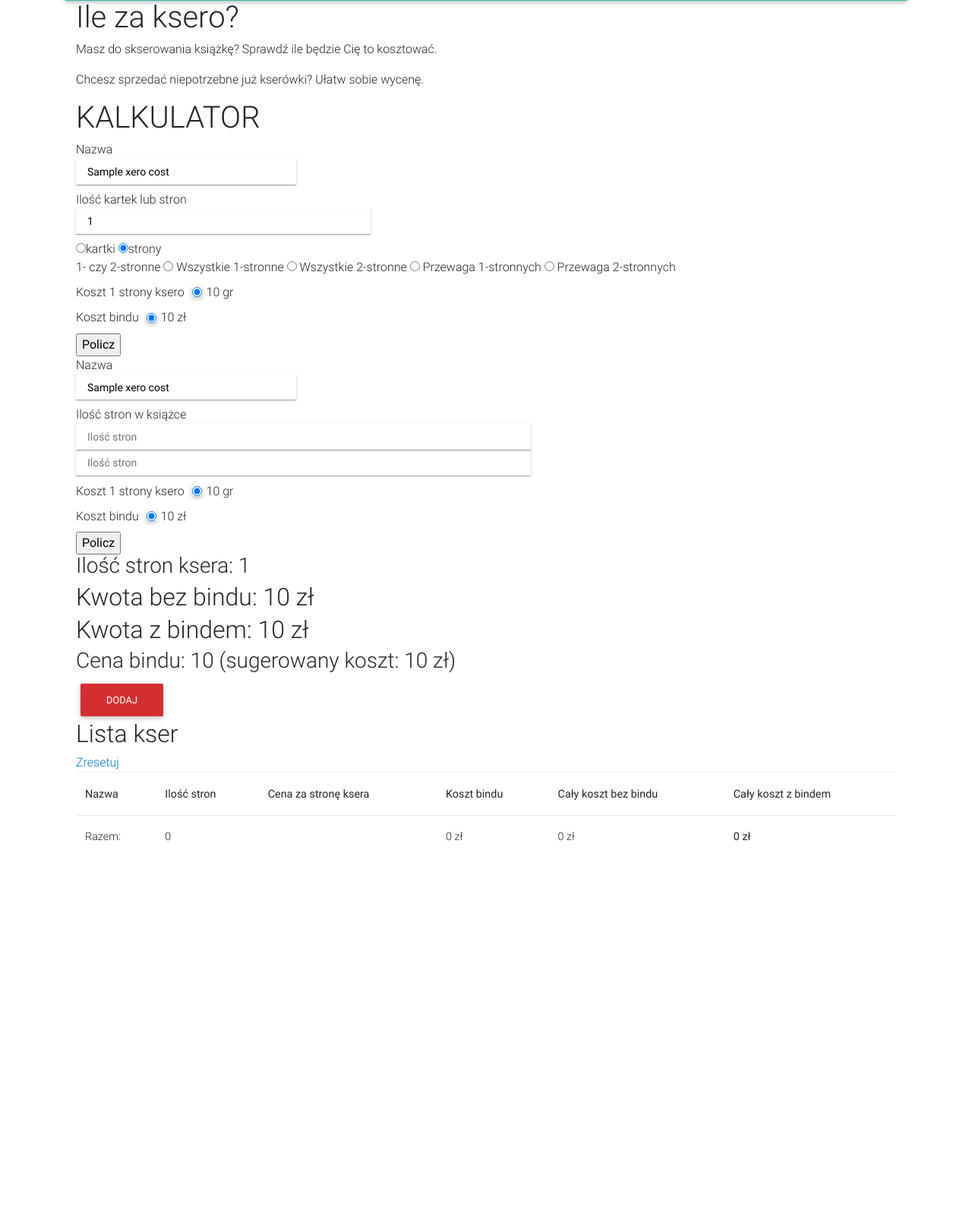
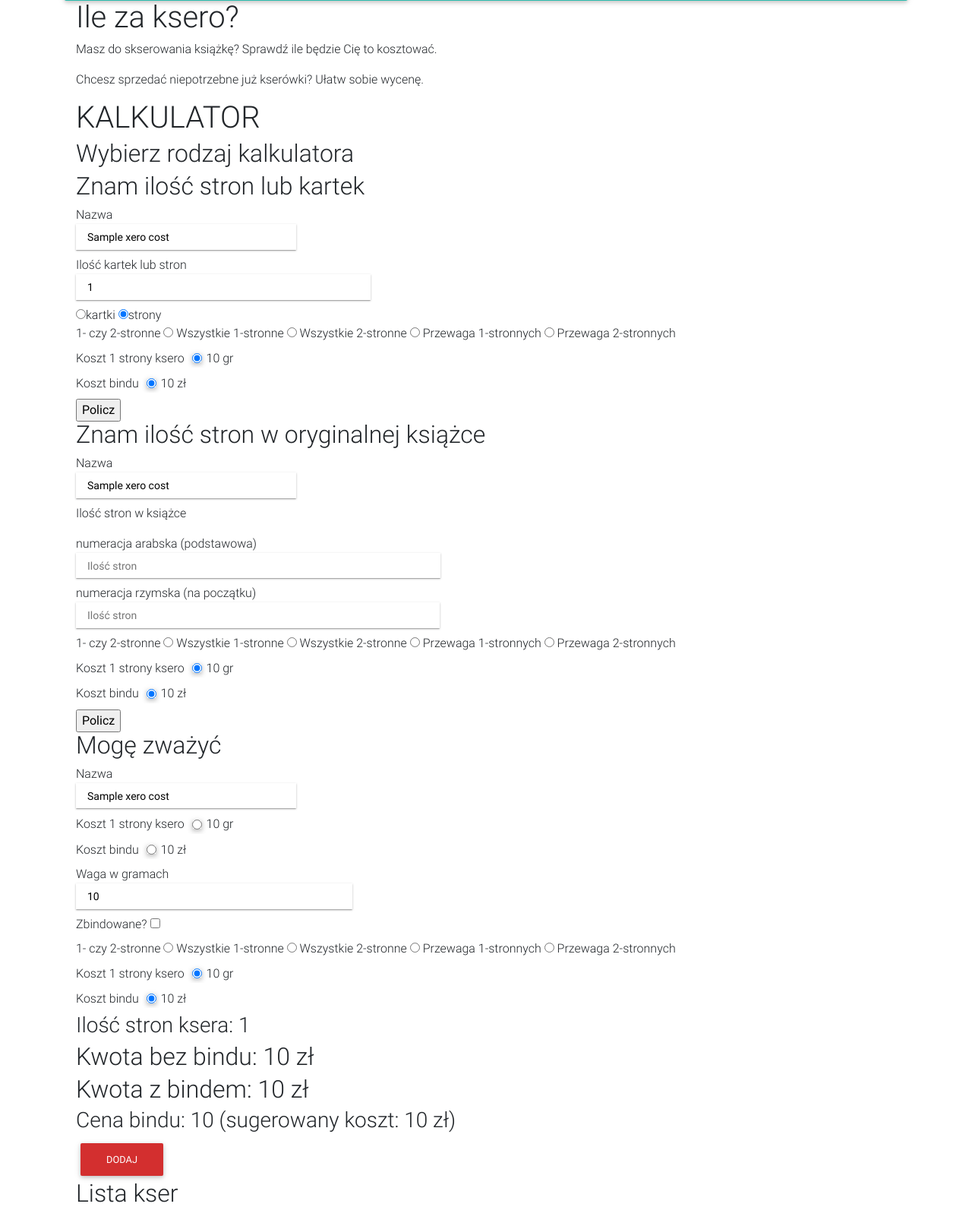
Before and after one commit to totine/my-project--python-django-drf--ile-za-ksero--backend, a Django app: template calculator/templates/calc.html in a window 1280 px wide. Shown: the part 55-1644 px from the top of the page at 76% size. Before the commit the page ends 1162 px from the top, so only its background shows below. Run offline with Django 3.2, Linux system fonts and the light colour scheme; tables that the repository leaves empty hold one stand-in row (values such as "Sample post"); the template is opened without the code that fills it: values that come from a table or form of the project are taken from there, most other values are stand-ins (such as "Sample title", 1, 10 or a date in 2020); some libraries are stand-ins or nearby versions.

Commit message:
Move common elements in template into diff files, add by-weight form

```diff
--- a/calculator/templates/calc.html
+++ b/calculator/templates/calc.html
@@ -13,106 +13,96 @@
                 <p>Masz do skserowania książkę? Sprawdź ile będzie Cię to kosztować.</p>
                 <p>Chcesz sprzedać niepotrzebne już kserówki? Ułatw sobie wycenę.</p>
                 <h1>KALKULATOR</h1>
+            <h2>Wybierz rodzaj kalkulatora</h2>
+                <h2>Znam ilość stron lub kartek</h2>
                 <form method="post" action="/calc/calculate/">
                     {% csrf_token %}
+                    {% include 'elements/name-input.html' %}
                     <div>
-                        <label for="name">Nazwa
-                            <input type="text" name="name" class="input-alternate" placeholder="Nazwa (opcjonalnie)" value="{{ xero_cost.name }}">
+                        <label for="number_of_pages_or_cards">Ilość kartek lub stron
+                            <input type="number" name="number_of_pages_or_cards" class="input-alternate"
+                                   placeholder="Ilość stron lub kartek"
+                                   value= {% if xero_cost.is_cards_in_form %} "{{ xero_cost.number_of_cards }}" {% else %}
+                                       "{{ xero_cost.number_of_pages }}" {% endif %}>
                         </label>
                     </div>
                     <div>
-                        <label for="number_of_pages_or_cards">Ilość kartek lub stron
-                            <input type="number" name="number_of_pages_or_cards" class="input-alternate" placeholder="Ilość stron lub kartek" value= {% if xero_cost.is_cards_in_form %} "{{ xero_cost.number_of_cards }}" {% else %}  "{{ xero_cost.number_of_pages }}" {% endif %}>
+                        <input type="radio" name="pages_or_cards" value="cards"
+                               {% if xero_cost.is_cards_in_form %}checked{% endif %}>kartki
+                        <input type="radio" name="pages_or_cards" value="pages"
+                               {% if not xero_cost.is_cards_in_form %}checked{% endif %}>strony
+                    </div>
+                    {% include 'elements/sides-choice-input.html' %}
+                    {% include 'elements/xero-bind-price-input.html' %}
+
+
+                    <button type="submit">Policz</button>
+                </form>
+                <h2>Znam ilość stron w oryginalnej książce</h2>
+                <form action="/calc/calculate-book/" method="post">
+                    {% csrf_token %}
+                    {% include 'elements/name-input.html' %}
+                    <div>
+                    <p>Ilość stron w książce</p>
+                    <div>
+                        <label for="book_pages_arabic">numeracja arabska (podstawowa)
+                            <input type="number" name="book_pages_arabic" class="input-alternate"
+                                   placeholder="Ilość stron" value="
+                                    {% if xero_cost.book_pages_arabic %}{{ xero_cost.book_pages_arabic }}{% else %}0{% endif %}">
                         </label>
                     </div>
                     <div>
-                    <input type="radio" name="pages_or_cards" value="cards" {% if xero_cost.is_cards_in_form %}checked{% endif %}>kartki
-                    <input type="radio" name="pages_or_cards" value="pages" {% if not xero_cost.is_cards_in_form %}checked{% endif %}>strony
-
-                </div>
-                    <div>
-                        <label for="sides">1- czy 2-stronne
-                            <input type="radio" name="sides" value="onesided" onchange="hidePagesInputs()"
-                                   {% if xero_cost.is_one_sided %}checked{% endif %}> Wszystkie 1-stronne
-                            <input type="radio" name="sides" value="twosided" onchange="hidePagesInputs()"
-                                   {% if xero_cost.is_two_sided %}checked{% endif %}> Wszystkie 2-stronne
-                            <input type="radio" name="sides" value="mixonesided"
-                                   onchange="showPagesInput('twosided-in-mixonesided')"
-                                   {% if xero_cost.is_mix_with_one_sided_advantage %}checked{% endif %}> Przewaga 1-stronnych
-                            <input type="number" id="twosided-in-mixonesided" name="twosided-in-mixonesided"
-                                   {% if not xero_cost.is_mix_with_one_sided_advantage %}hidden{% endif %}
-                                   value="{{ xero_cost.two_sided_pages_in_mix }}">
-                            <input type="radio" name="sides" value="mixtwosided"
-                                   onchange="showPagesInput('onesided-in-mixtwosided')"
-                                   {% if xero_cost.is_mix_with_two_sided_advantage %}checked{% endif %}> Przewaga 2-stronnych
-                            <input type="number" id="onesided-in-mixtwosided" name="onesided-in-mixtwosided"
-                                   {% if not xero_cost.is_mix_with_two_sided_advantage %}hidden{% endif %}
-                                    value="{{ xero_cost.one_sided_pages_in_mix }}">
+                    <label for="book_pages_roman">numeracja rzymska (na początku)
+                            <input type="number" name="book_pages_roman" class="input-alternate"
+                                   placeholder="Ilość stron" value="
+                                    {% if xero_cost.book_pages_roman %}{{ xero_cost.book_pages_roman }}{% else %}0{% endif %}">
                         </label>
                     </div>
+                    </div>
+                    {% include 'elements/sides-choice-input.html' %}
                     <div>
-                        <label for="cost_per_page" >Koszt 1 strony ksero
+                        <label for="cost_per_page">Koszt 1 strony ksero
                             {% for cost in xero_cost.XERO_COSTS %}
                                 <input type="radio"
                                        class="{% if cost == xero_cost.cost_per_page_in_grosz %}btn btn-red{% else %}btn btn-amber{% endif %}"
                                        {% if cost == xero_cost.cost_per_page_in_grosz %}checked{% endif %}
                                        value="{{ cost }}" name="cost_per_page">{{ cost }} gr
-
                             {% endfor %}
                         </label>
                     </div>
                     <div>
-                        <label for="cost_per_page" >Koszt bindu
+                        <label for="cost_per_page">Koszt bindu
                             {% for cost in xero_cost.BIND_COSTS %}
                                 <input type="radio"
                                        class="{% if cost == xero_cost.bind_cost %}btn btn-red{% else %}btn btn-amber{% endif %}"
                                        {% if cost == xero_cost.bind_cost %}checked{% endif %}
                                        value="{{ cost }}" name="bind_cost">{{ cost }} zł
-
                             {% endfor %}
                         </label>
                     </div>
                     <button type="submit">Policz</button>
                 </form>
-             <form action="/calc/calculate-book/" method="post">
+                <h2>Mogę zważyć</h2>
+                <form action="/calc/by-weight">
                     {% csrf_token %}
+                    {% include 'elements/name-input.html' %}
+                    {% include 'elements/xero-bind-price-input.html' %}
+
                     <div>
-                        <label for="name">Nazwa
-                            <input type="text" name="name" class="input-alternate" placeholder="Nazwa (opcjonalnie)" value="{{ xero_cost.name }}">
+                        <label for="weight">Waga w gramach
+                            <input type="number" name="weight" class="input-alternate" placeholder="Waga w gramach"
+                                   value="{{ xero_cost.weight }}">
                         </label>
                     </div>
                     <div>
-                        <label for="number_of_pages">Ilość stron w książce
-                            <input type="number" name="book_pages_arabic" class="input-alternate" placeholder="Ilość stron" value="{% if xero_cost.book_pages_arabic %}{{ xero_cost.book_pages_arabic }}{% else %}0{% endif %}">
-                            <input type="number" name="book_pages_roman" class="input-alternate" placeholder="Ilość stron" value="{% if xero_cost.book_pages_roman %}{{ xero_cost.book_pages_roman }}{% else %}0{% endif %}">
+                        <label for="is-bind">Zbindowane?
+                            <input type="checkbox" name="is-bind">
                         </label>
                     </div>
+                    {% include 'elements/sides-choice-input.html' %}
+                    {% include 'elements/xero-bind-price-input.html' %}
 
-                    <div>
-                        <label for="cost_per_page" >Koszt 1 strony ksero
-                        {% for cost in xero_cost.XERO_COSTS %}
-                        <input type="radio"
-                                class="{% if cost == xero_cost.cost_per_page_in_grosz %}btn btn-red{% else %}btn btn-amber{% endif %}"
-                               {% if cost == xero_cost.cost_per_page_in_grosz %}checked{% endif %}
-                               value="{{ cost }}" name="cost_per_page">{{ cost }} gr
-
-                        {% endfor %}
-                        </label>
-                    </div>
-                    <div>
-                        <label for="cost_per_page" >Koszt bindu
-                        {% for cost in xero_cost.BIND_COSTS %}
-                        <input type="radio"
-                                class="{% if cost == xero_cost.bind_cost %}btn btn-red{% else %}btn btn-amber{% endif %}"
-                                {% if cost == xero_cost.bind_cost %}checked{% endif %}
-                                value="{{ cost }}" name="bind_cost">{{ cost }} zł
-
-                        {% endfor %}
-                        </label>
-                    </div>
-                <button type="submit">Policz</button>
                 </form>
-
                 <div>
                     <h3>Ilość stron ksera: {{ xero_cost.number_of_pages }}</h3>
                     <h2>Kwota bez bindu: {{ xero_cost.calc_xero_cost_without_bind }} zł</h2>
@@ -141,7 +131,7 @@
                                 <td>{{ xero.calc_xero_cost_without_bind }} zł</td>
                                 <td><b>{{ xero.calc_xero_cost_with_bind }} zł</b></td>
                                 <td>
-                        <a href="/calc/costs/{{xero.id }}/delete"><i class="material-icon"></i>delete</a>
+                                    <a href="/calc/costs/{{ xero.id }}/delete"><i class="material-icon"></i>delete</a>
                                 </td>
                             </tr>
                         {% endfor %}
--- /dev/null
+++ b/calculator/templates/elements/name-input.html
@@ -0,0 +1,5 @@
+                 <div>
+                        <label for="name">Nazwa
+                            <input type="text" name="name" class="input-alternate" placeholder="Nazwa (opcjonalnie)" value="{{ xero_cost.name }}">
+                        </label>
+                    </div>
--- /dev/null
+++ b/calculator/templates/elements/sides-choice-input.html
@@ -0,0 +1,21 @@
+
+                    <div>
+                        <label for="sides">1- czy 2-stronne
+                            <input type="radio" name="sides" value="onesided" onchange="hidePagesInputs()"
+                                   {% if xero_cost.is_one_sided %}checked{% endif %}> Wszystkie 1-stronne
+                            <input type="radio" name="sides" value="twosided" onchange="hidePagesInputs()"
+                                   {% if xero_cost.is_two_sided %}checked{% endif %}> Wszystkie 2-stronne
+                            <input type="radio" name="sides" value="mixonesided"
+                                   onchange="showPagesInput('twosided-in-mixonesided')"
+                                   {% if xero_cost.is_mix_with_one_sided_advantage %}checked{% endif %}> Przewaga 1-stronnych
+                            <input type="number" id="twosided-in-mixonesided" name="twosided-in-mixonesided"
+                                   {% if not xero_cost.is_mix_with_one_sided_advantage %}hidden{% endif %}
+                                   value="{{ xero_cost.two_sided_pages_in_mix }}">
+                            <input type="radio" name="sides" value="mixtwosided"
+                                   onchange="showPagesInput('onesided-in-mixtwosided')"
+                                   {% if xero_cost.is_mix_with_two_sided_advantage %}checked{% endif %}> Przewaga 2-stronnych
+                            <input type="number" id="onesided-in-mixtwosided" name="onesided-in-mixtwosided"
+                                   {% if not xero_cost.is_mix_with_two_sided_advantage %}hidden{% endif %}
+                                    value="{{ xero_cost.one_sided_pages_in_mix }}">
+                        </label>
+                    </div>
--- /dev/null
+++ b/calculator/templates/elements/xero-bind-price-input.html
@@ -0,0 +1,22 @@
+                    <div>
+                        <label for="cost_per_page" >Koszt 1 strony ksero
+                        {% for cost in xero_cost.XERO_COSTS %}
+                        <input type="radio"
+                                class="{% if cost == xero_cost.cost_per_page_in_grosz %}btn btn-red{% else %}btn btn-amber{% endif %}"
+                               {% if cost == xero_cost.cost_per_page_in_grosz %}checked{% endif %}
+                               value="{{ cost }}" name="cost_per_page">{{ cost }} gr
+
+                        {% endfor %}
+                        </label>
+                    </div>
+                    <div>
+                        <label for="cost_per_page" >Koszt bindu
+                        {% for cost in xero_cost.BIND_COSTS %}
+                        <input type="radio"
+                                class="{% if cost == xero_cost.bind_cost %}btn btn-red{% else %}btn btn-amber{% endif %}"
+                                {% if cost == xero_cost.bind_cost %}checked{% endif %}
+                                value="{{ cost }}" name="bind_cost">{{ cost }} zł
+
+                        {% endfor %}
+                        </label>
+                    </div>
```
Lines whose indentation alone changed are shown as unchanged.
